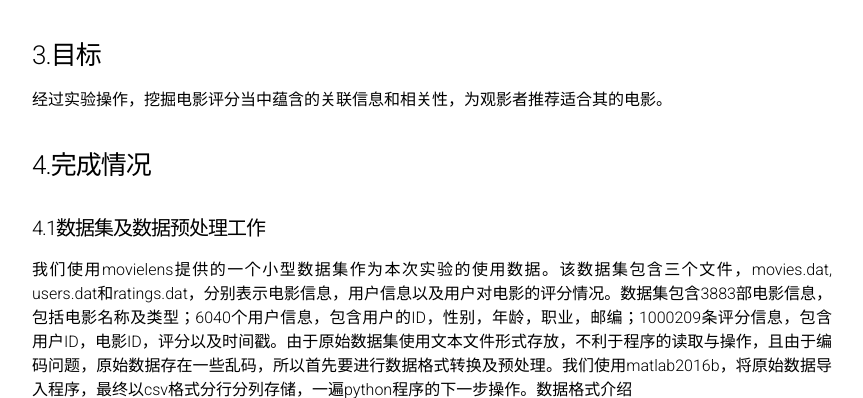
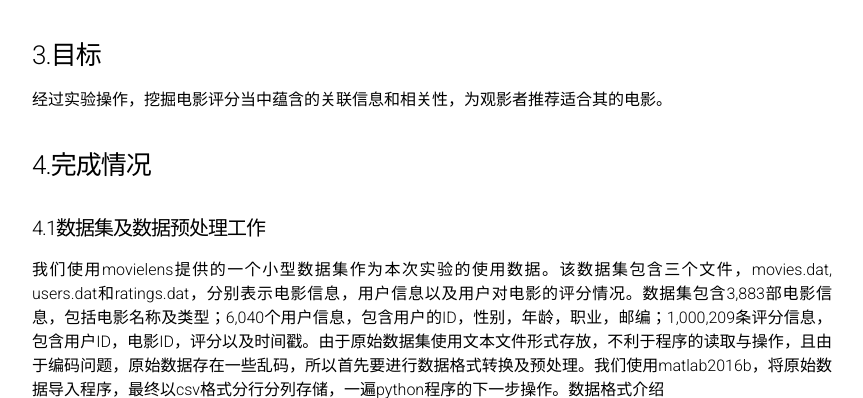
Before and after one commit to BITDM/bitdm.github.io, a Jekyll site: the page built from 2017/projects/P12/mid-term_report.md, in a window 1280 px wide and 900 px high, scrolled down 781 px, cut to the strip 0-398 px from the top of the window. Shown: the whole strip, without its empty margins (208-1071 px from the left). Built offline with Jekyll 4.4.1, drawn with Linux system fonts in a browser that asks for light colours; our own code applies the rules of GitHub Pages for plain Markdown files.

Commit message:
Update mid-term_report.md

```diff
--- a/2017/projects/P12/mid-term_report.md
+++ b/2017/projects/P12/mid-term_report.md
@@ -13,7 +13,7 @@
 经过实验操作，挖掘电影评分当中蕴含的关联信息和相关性，为观影者推荐适合其的电影。
 ### 4.完成情况
 #### 4.1数据集及数据预处理工作
-我们使用movielens提供的一个小型数据集作为本次实验的使用数据。该数据集包含三个文件，movies.dat, users.dat和ratings.dat，分别表示电影信息，用户信息以及用户对电影的评分情况。数据集包含3883部电影信息，包括电影名称及类型；6040个用户信息，包含用户的ID，性别，年龄，职业，邮编；1000209条评分信息，包含用户ID，电影ID，评分以及时间戳。由于原始数据集使用文本文件形式存放，不利于程序的读取与操作，且由于编码问题，原始数据存在一些乱码，所以首先要进行数据格式转换及预处理。我们使用matlab2016b，将原始数据导入程序，最终以csv格式分行分列存储，一遍python程序的下一步操作。数据格式介绍
+我们使用movielens提供的一个小型数据集作为本次实验的使用数据。该数据集包含三个文件，movies.dat, users.dat和ratings.dat，分别表示电影信息，用户信息以及用户对电影的评分情况。数据集包含3,883部电影信息，包括电影名称及类型；6,040个用户信息，包含用户的ID，性别，年龄，职业，邮编；1,000,209条评分信息，包含用户ID，电影ID，评分以及时间戳。由于原始数据集使用文本文件形式存放，不利于程序的读取与操作，且由于编码问题，原始数据存在一些乱码，所以首先要进行数据格式转换及预处理。我们使用matlab2016b，将原始数据导入程序，最终以csv格式分行分列存储，一遍python程序的下一步操作。数据格式介绍
 
 ![](https://github.com/upTina/bitdm.github.io/blob/master/2017/projects/P12/source/images/original_movies_data.png)
 > 上图为原始数据截图
```
